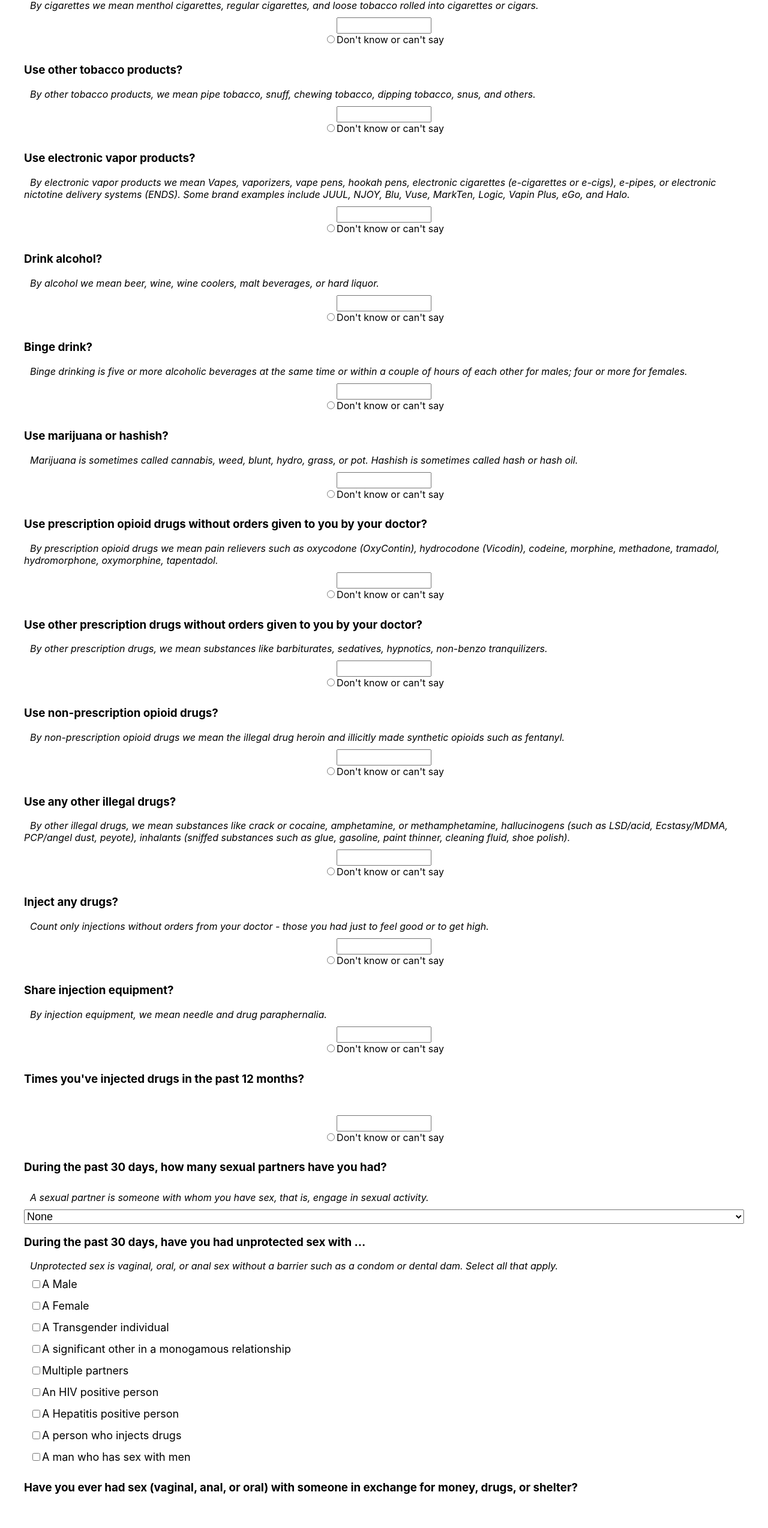
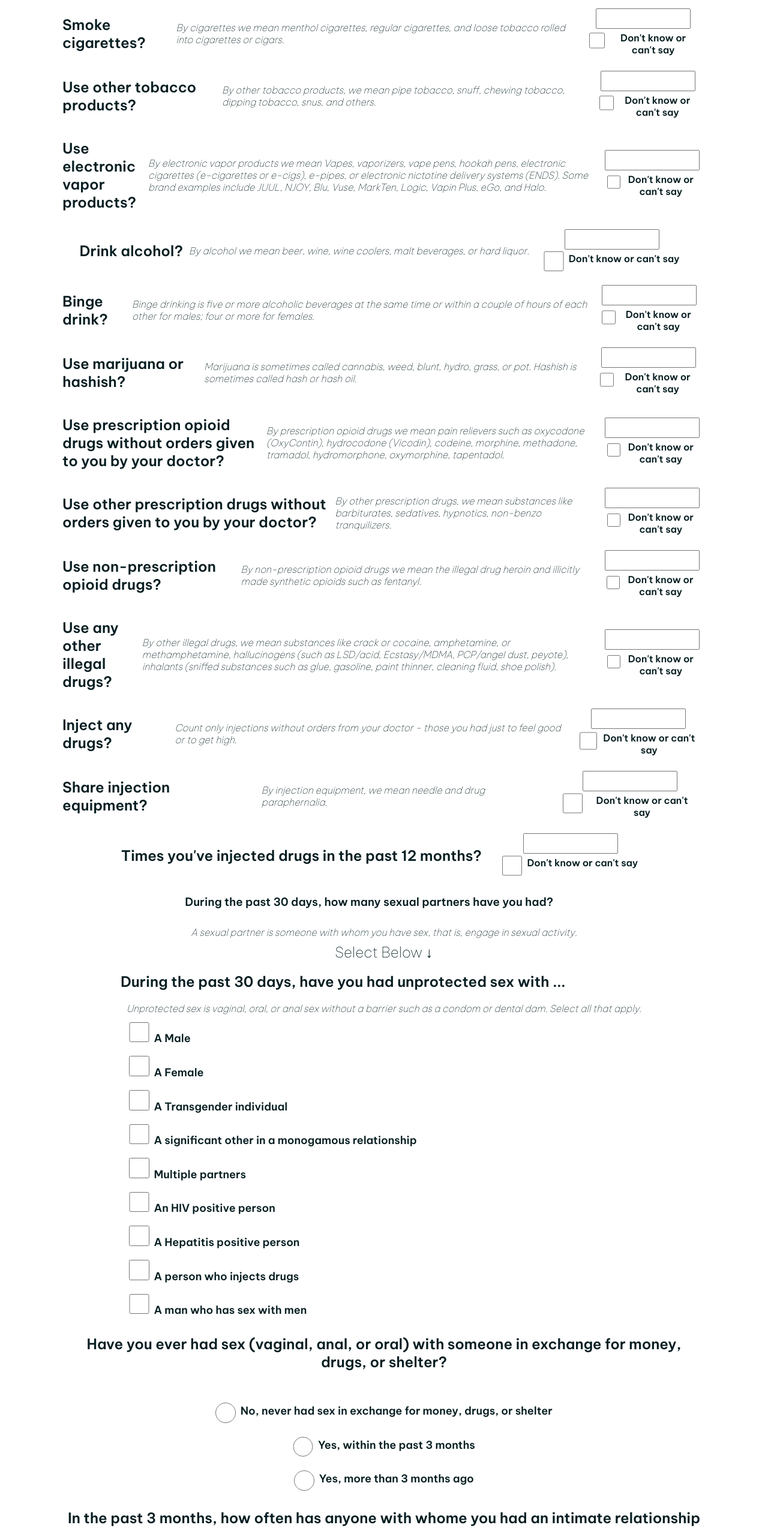
Before and after one commit to thomps9012/MAI, a Next.js app: page /behavior_info in a window 1280 px wide. Shown: the part 175-2722 px from the top of the page at 60% size. Built offline with nearby package versions, Linux system fonts and the light colour scheme.

Commit message:
minor styling and swapped buttons to radios

```diff
--- a/pages/dataReview.tsx
+++ b/pages/dataReview.tsx
@@ -30,7 +30,9 @@ export default function DataReview() {
                 window.location.assign('/success')
             }
         } else {
-            alert('Your submission was unsuccessfull \n \n Please try starting again on the homepage \n - or - \n See a test administrator for help.')
+            if(confirm('Your submission was unsuccessfull \n \n Please try starting again on the homepage \n - or - \n See a test administrator for help.')){
+                window.location.assign('/')
+            }
         }
     }
     return (
--- a/pages/demographic_info.tsx
+++ b/pages/demographic_info.tsx
@@ -32,7 +32,7 @@ export default function Demographics() {
     }
     return (
         <div style={{ display: 'flex', flexDirection: 'column', justifyContent: 'center' }} className="demographicInfo">
-            <h1>Demographic Information</h1>
+            <h1 className="title">Demographic Information</h1>
             <h2>Date of Birth</h2>
             <input type='date' onChange={(e: any) => setDOB(e.target.value)} />
             {demographicQs.map((questionInfo): any => {
--- a/pages/index.tsx
+++ b/pages/index.tsx
@@ -28,7 +28,7 @@ export default function InterviewSelect() {
             <div className="interviewInput">
                 <h2>Select Interview Type</h2>
                 <select onChange={(e: any) => setInterview(e.target.value)}>
-                    <option>Select Type</option>
+                    <option>Select Type  ↓</option>
                     <option value='baseline'>Baseline</option>
                     <option value='exit'>Exit</option>
                     <option value='follow-up'>Follow-up</option>
@@ -38,7 +38,7 @@ export default function InterviewSelect() {
             <div className="interviewInput">
                 <h2>Testing Agency</h2>
                 <select onChange={(e: any) => setAgency(e.target.value)}>
-                    <option>Select Agency</option>
+                    <option>Select Agency ↓</option>
                     <option>Care Alliance</option>
                     <option>NORA</option>
                     <option>Task Force</option>
@@ -48,7 +48,7 @@ export default function InterviewSelect() {
                 <h2>Phone Number</h2>
                 <input
                     type='text'
-                    placeholder="1-555-5555"
+                    placeholder="555-555-5555"
                     onChange={(e: any) => setPhone(e.target.value)}
                 />
             </div>
--- a/pages/risk_attitudes.tsx
+++ b/pages/risk_attitudes.tsx
@@ -20,8 +20,8 @@ export default function Attitudes() {
     }
     return (
         <div style={{ display: 'flex', flexDirection: 'column', justifyContent: 'center' }} className="riskInfo">
-            <h1>Attitudes and Knowledge</h1>
-            <h2>What level of risk do you think people have of harming themselves physically or in other ways when ...</h2>
+            <h1 className="title">Attitudes and Knowledge</h1>
+            <h1>What level of risk do you think people have of harming themselves physically or in other ways when ...</h1>
             {attitudeQs.map((questionInfo): any => {
                 const { id } = questionInfo;
                 return (
--- a/styles/globals.css
+++ b/styles/globals.css
@@ -1,11 +1,19 @@
+@import url('https://fonts.googleapis.com/css2?family=Be+Vietnam+Pro:wght@100;600&family=Cabin:wght@500&family=Fjalla+One&family=Fredoka:wght@400;700&family=IBM+Plex+Sans:wght@100&family=League+Spartan:wght@100;200;300;400;500;600;700;800;900&family=Prompt:wght@100&display=swap');
+.title {
+    font-size: 48px;
+    text-align: center;
+}
+
 html,
 body {
-    font-family: -apple-system, BlinkMacSystemFont, Segoe UI, Roboto, Oxygen, Ubuntu, Cantarell, Fira Sans, Droid Sans, Helvetica Neue, sans-serif;
+    font-family: 'Be Vietnam Pro', sans-serif;
+    color: #071E22;
 }
 
 .interviewSelect,
 .demographicInfo,
-.riskInfo {
+.riskInfo,
+.behaviorInfo {
     padding: 5rem;
     margin: 1rem;
     text-align: left;
@@ -19,47 +27,36 @@ body {
     text-align: center;
 }
 
-.behaviorInfo {
-    padding: 1rem;
-    margin: 1rem;
-    text-align: left;
-}
-
 .interviewInput {
     margin: .1rem;
-    flex-basis: 75%;
-    padding: .1rem;
-    text-align: left;
+    padding: 1rem;
+    text-align: center;
     display: flex;
     flex-direction: column;
 }
 
 button {
-    max-width: max-content;
     all: unset;
-    background-color: white;
+    color: white;
     margin: 15px;
-    padding: 5px;
+    padding: 15px;
     font-size: large;
-    text-align: left;
-}
-
-button:hover,
-.active {
-    color: rgb(0, 10, 99);
-    font-weight: bold;
+    border-radius: .2em;
 }
 
 .twoButton {
-    display: flex;
-    justify-content: space-around;
-    flex-wrap: wrap;
+    justify-content: center;
+    align-items: center;
+    text-align: center;
+    display: inline-flex;
+    flex-direction: column;
 }
 
 .multiButton {
     display: flex;
     flex-direction: row;
     justify-content: center;
+    align-items: center;
 }
 
 .dataReview {
@@ -81,16 +78,21 @@ button:hover,
 }
 
 .submitBtns>button {
-    border-radius: 10px;
     border: solid 1px;
-    border-color: rgb(198, 202, 202);
+    background-color: #071E22;
+    border-color: #679289;
     margin: 15px;
     padding: 15px;
+    text-align: center;
 }
 
-select,
+.submitBtns>button:hover {
+    color: #F4C095;
+}
+
 input {
-    font-size: large;
+    text-align: center;
+    font-size: x-large;
 }
 
 span {
@@ -105,3 +107,27 @@ pre {
     margin: 5px;
     padding: 5px;
 }
+
+[type="checkbox"] {
+    width: 1.4em;
+    height: 1.4em;
+}
+
+[type="radio"] {
+    width: 1.4em;
+    height: 1.4em;
+    border-radius: 0;
+}
+
+label {
+    font-weight: bold;
+    padding: 5px;
+}
+
+[type="date"],
+[type="text"],
+select {
+    all: unset;
+    text-align: center;
+    font-size: x-large;
+}
--- a/utils/button-select.tsx
+++ b/utils/button-select.tsx
@@ -6,18 +6,17 @@ const ButtonSelect = ({ questionInfo, state_details, updateState }: any) => {
         updateState(state_details)
     }
     return (
-        <div key={id} className='list-group'>
-            <h3>{question}</h3>
+        <div key={id} id='btn-group' className={answerChoices.length === 2 ? 'multiButton' : 'twoButton'}>
+            <h2>{question}</h2>
             <span>{detail ?? ''}</span>
-            <div key={state} id='btn-group' className={answerChoices.length === 2 ? 'multiButton' : 'twoButton'}>
-                {answerChoices.map((choice: string) => {
-                    return (
-                        <button name={state} key={`${choice}${state}`} value={choice} onClick={handleChange}>
-                            {choice}
-                        </button>
-                    )
-                })}
-            </div>
+            {answerChoices.map((choice: string) => {
+                return (
+                    <div key={`${choice}${state}`} style={{ fontSize: 'large', margin: 5, padding: 5, display: 'flex' }}>
+                        <input type='radio' name={state} value={choice} onClick={handleChange} />
+                        <label>{choice}</label>
+                    </div>
+                )
+            })}
         </div>
     )
 }
--- a/utils/drop-down-select.tsx
+++ b/utils/drop-down-select.tsx
@@ -11,6 +11,7 @@ const DropDownSelect = ({questionInfo, state_details, updateState}: any) => {
             <h3>{question}</h3>
             <span>{detail ?? ''}</span>
             <select name={state} onChange={handleChange}>
+                <option>Select Below ↓</option>
             {answerChoices.map((choice: string) => {
                 return (
                     <option value={choice} key={choice}>
--- a/utils/multiple-select.tsx
+++ b/utils/multiple-select.tsx
@@ -16,7 +16,7 @@ const MultipleSelect = ({ questionInfo, state_details, updateState }: any) => {
     }
     return (
         <div key={JSON.stringify(id)}>
-            <h3>{question}</h3>
+            <h2>{question}</h2>
             <span>{detail ?? ''}</span>
             {answerChoices.map((choice: string) => {
                 return (
--- a/utils/number-input.tsx
+++ b/utils/number-input.tsx
@@ -7,8 +7,8 @@ const NumberInput = (({ questionInfo, state_details, updateState }: any) => {
         console.log(state_details)
     }
     return (
-        <div key={id}>
-            <h3>{question}</h3>
+        <div key={id} className="multiButton">
+            <h2>{question}</h2>
             <span>{definition ?? ''}</span>
             <div style={{ display: 'flex', flexDirection: 'column', alignItems: 'center', padding: 10, textAlign: 'center' }}>
                 <input
@@ -17,9 +17,9 @@ const NumberInput = (({ questionInfo, state_details, updateState }: any) => {
                     name={state}
                     onChange={handleChange}
                 />
-                <div className="row">
+                <div className="row" style={{display: 'flex'}}>
                     <input
-                        type='radio'
+                        type='checkbox'
                         name={state}
                         onClick={handleChange}
                         value='0'
```
